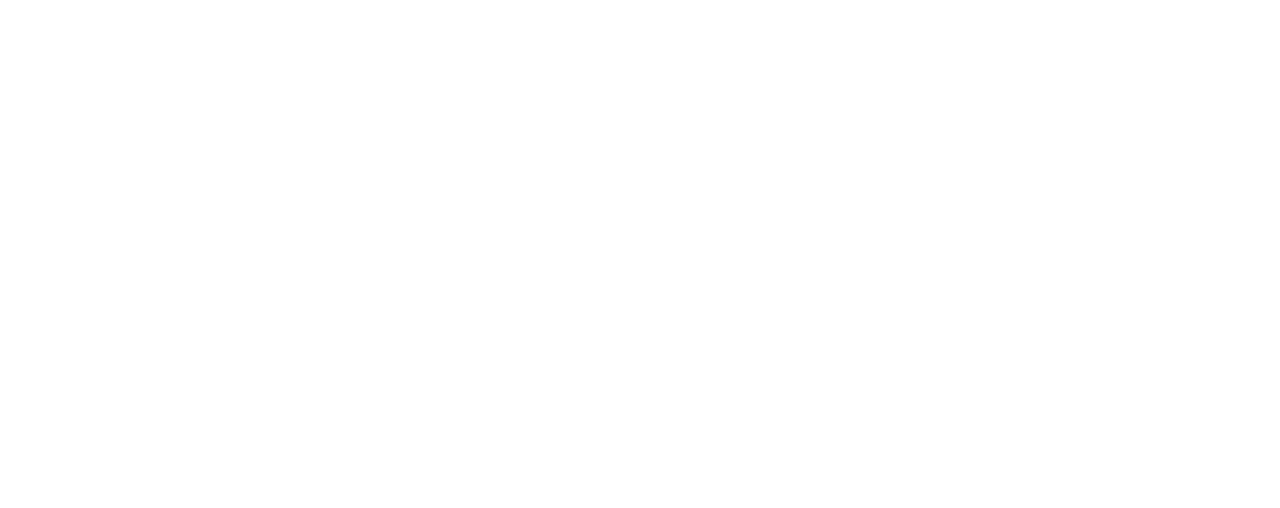
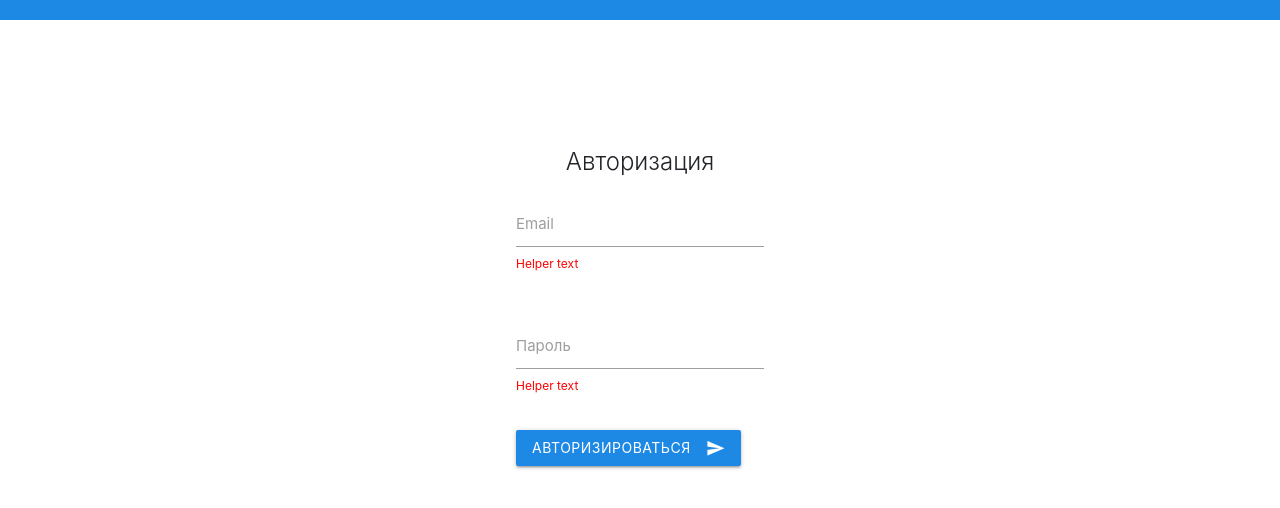
Before and after one commit to SavaFeeD/self-edu-front, a Vue app: page /auth in a window 1280 px wide. Before the commit this address had no page. Shown: the top 508 px of the page. Built offline with nearby package versions, Linux system fonts and the light colour scheme.

Commit message:
release v2

```diff
--- a/src/App.vue
+++ b/src/App.vue
@@ -13,8 +13,12 @@
 }
 </script>
 
-<style scoped>
+<style>
 @import "~bootstrap/dist/css/bootstrap.min.css";
 @import "~materialize-css/dist/css/materialize.min.css";
 @import "https://fonts.googleapis.com/icon?family=Material+Icons";
+  .h-100 {
+    height: 100vh !important;
+  }
+
 </style>
--- a/src/components/Auth.vue
+++ b/src/components/Auth.vue
@@ -1,15 +1,70 @@
 <template>
-  <div>
-
-  </div>
+  <section class="h-100 d-flex align-items-center">
+    <div class="container layout">
+      <form method="POST" class="card">
+        <div class="card-content">
+          <span class="card-title text-center">Авторизация</span>
+          <div class="col s12">
+            <div class="row">
+              <div class="input-field col s12">
+                <input type="email" class="validate" id="email" v-model.trim="user.email">
+                <label for="email">Email</label>
+                <span class="helper-text" data-error="wrong" data-success="right">Helper text</span>
+              </div>
+            </div>
+            <div class="row">
+              <div class="input-field col s12">
+                <input type="password" class="validate" id="password" v-model.trim="user.password">
+                <label for="password">Пароль</label>
+                <span class="helper-text" data-error="wrong" data-success="right">Helper text</span>
+              </div>
+            </div>
+            <div>
+              <button class="btn waves-effect waves-light auth-submit blue darken-1" type="submit">
+                Авторизироваться
+                <i class="material-icons right">send</i>
+              </button>
+            </div>
+          </div>
+        </div>
+      </form>
+    </div>
+  </section>
 </template>
 
 <script>
 export default {
-  name: "Auth"
+  name: "Auth",
+  data: ()=>({
+    user: {
+      email: '',
+      password: ''
+    }
+  })
 }
 </script>
 
 <style scoped>
-
+.layout {
+  width: 100%;
+  display: flex;
+  justify-content: center;
+  transform: translateY(-100px);
+}
+  .active {
+    color: #1E88E5 !important;
+  }
+  .input-field input[type=email]:focus, .input-field input[type=password]:focus {
+    border-bottom: 1px solid #1E88E5 !important;
+  }
+  .helper-text {
+    color: red;
+  }
+  .card {
+    box-shadow: none !important;
+    border: none !important;
+  }
+  section {
+    border-top: 20px solid #1E88E5 !important;
+  }
 </style>
--- a/src/router.js
+++ b/src/router.js
@@ -1,6 +1,7 @@
 import { createWebHistory, createRouter } from 'vue-router'
 import AuthPage from '@/components/Auth'
 import ListNews from "@/components/ListNews";
+import Auth from "./components/Auth";
 
 export default createRouter({
     history: createWebHistory(),
@@ -14,6 +15,11 @@
             path: '/news',
             name: 'News',
             component: ListNews
+        },
+        {
+            path: '/auth',
+            name: 'Auth',
+            component: Auth
         }
     ]
 })
```
Also changed, not shown: 1 other file (tests, documents, lock files or other folders).
